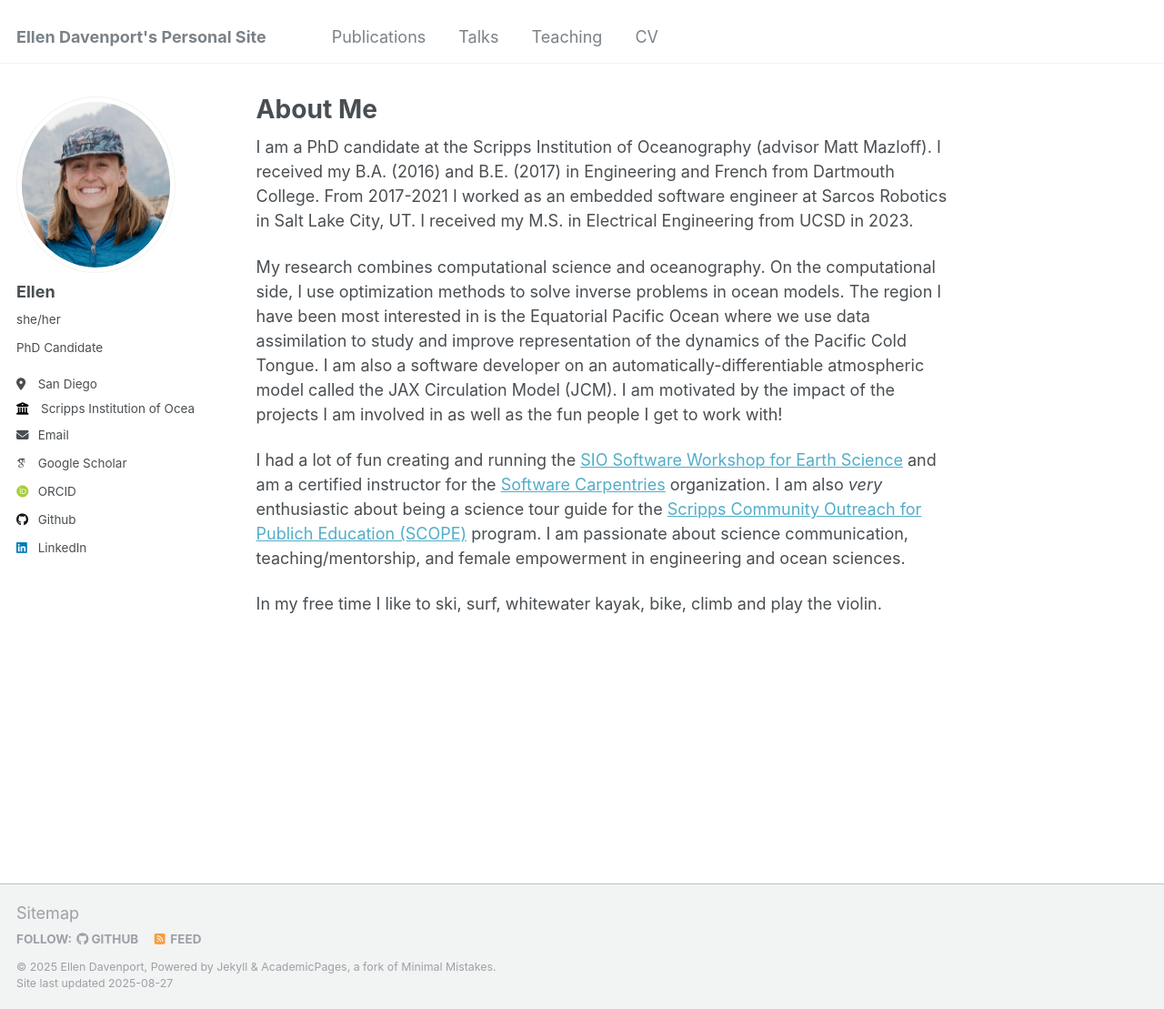
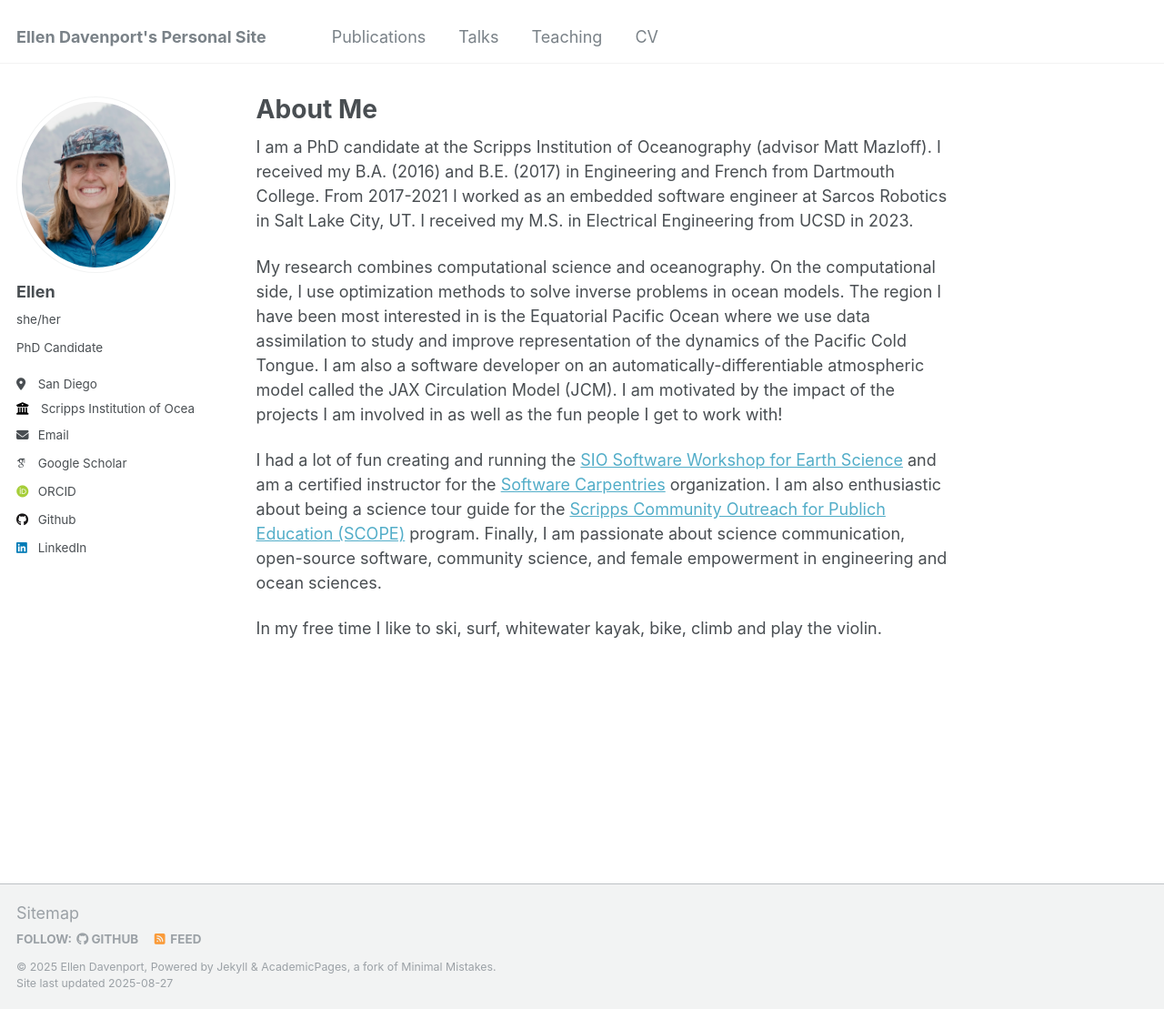
Before and after one commit to eldavenport/eldavenport.github.io, a Jekyll site: the page built from _pages/about.md, in a window 1280 px wide and 1109 px high. Shown: the whole window at 91% size. Built offline with Jekyll 4.4.1, drawn with Linux system fonts in a browser that asks for light colours; some web fonts are replaced.

Commit message:
Revise about page for clarity and added interests

```diff
--- a/_pages/about.md
+++ b/_pages/about.md
@@ -11,6 +11,6 @@ I am a PhD candidate at the Scripps Institution of Oceanography (advisor Matt Ma
 
 My research combines computational science and oceanography. On the computational side, I use optimization methods to solve inverse problems in ocean models. The region I have been most interested in is the Equatorial Pacific Ocean where we use data assimilation to study and improve representation of the dynamics of the Pacific Cold Tongue. I am also a software developer on an automatically-differentiable atmospheric model called the JAX Circulation Model (JCM). I am motivated by the impact of the projects I am involved in as well as the fun people I get to work with!
 
-I had a lot of fun creating and running the [SIO Software Workshop for Earth Science](https://eldavenport.github.io/SIO-PythonEarthScience/) and am a certified instructor for the [Software Carpentries](https://carpentries.org/index.html) organization. I am also _very_ enthusiastic about being a science tour guide for the [Scripps Community Outreach for Publich Education (SCOPE)](https://scripps.ucsd.edu/scope) program. I am passionate about science communication, teaching/mentorship, and female empowerment in engineering and ocean sciences.
+I had a lot of fun creating and running the [SIO Software Workshop for Earth Science](https://eldavenport.github.io/SIO-PythonEarthScience/) and am a certified instructor for the [Software Carpentries](https://carpentries.org/index.html) organization. I am also enthusiastic about being a science tour guide for the [Scripps Community Outreach for Publich Education (SCOPE)](https://scripps.ucsd.edu/scope) program. Finally, I am passionate about science communication, open-source software, community science, and female empowerment in engineering and ocean sciences.
 
 In my free time I like to ski, surf, whitewater kayak, bike, climb and play the violin.
```
